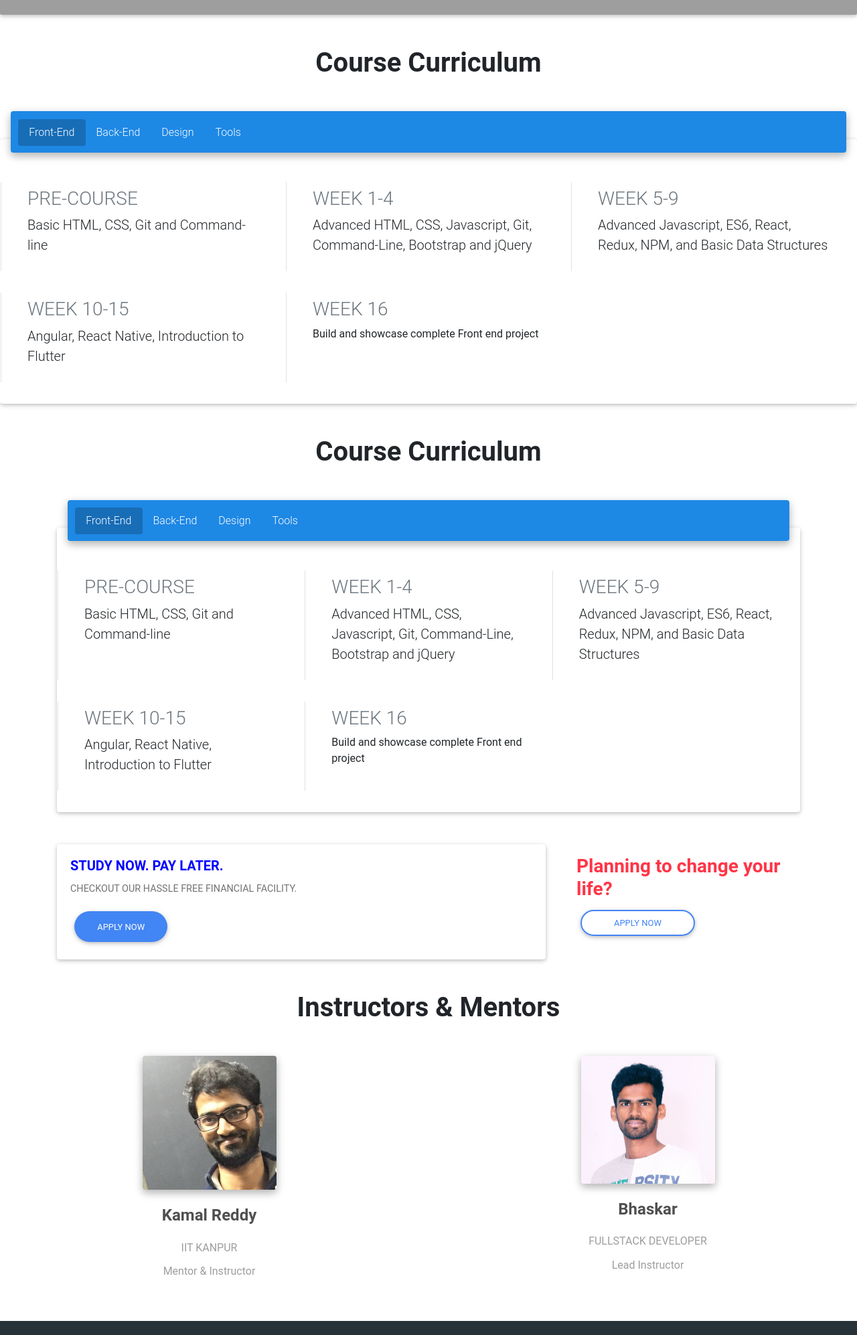
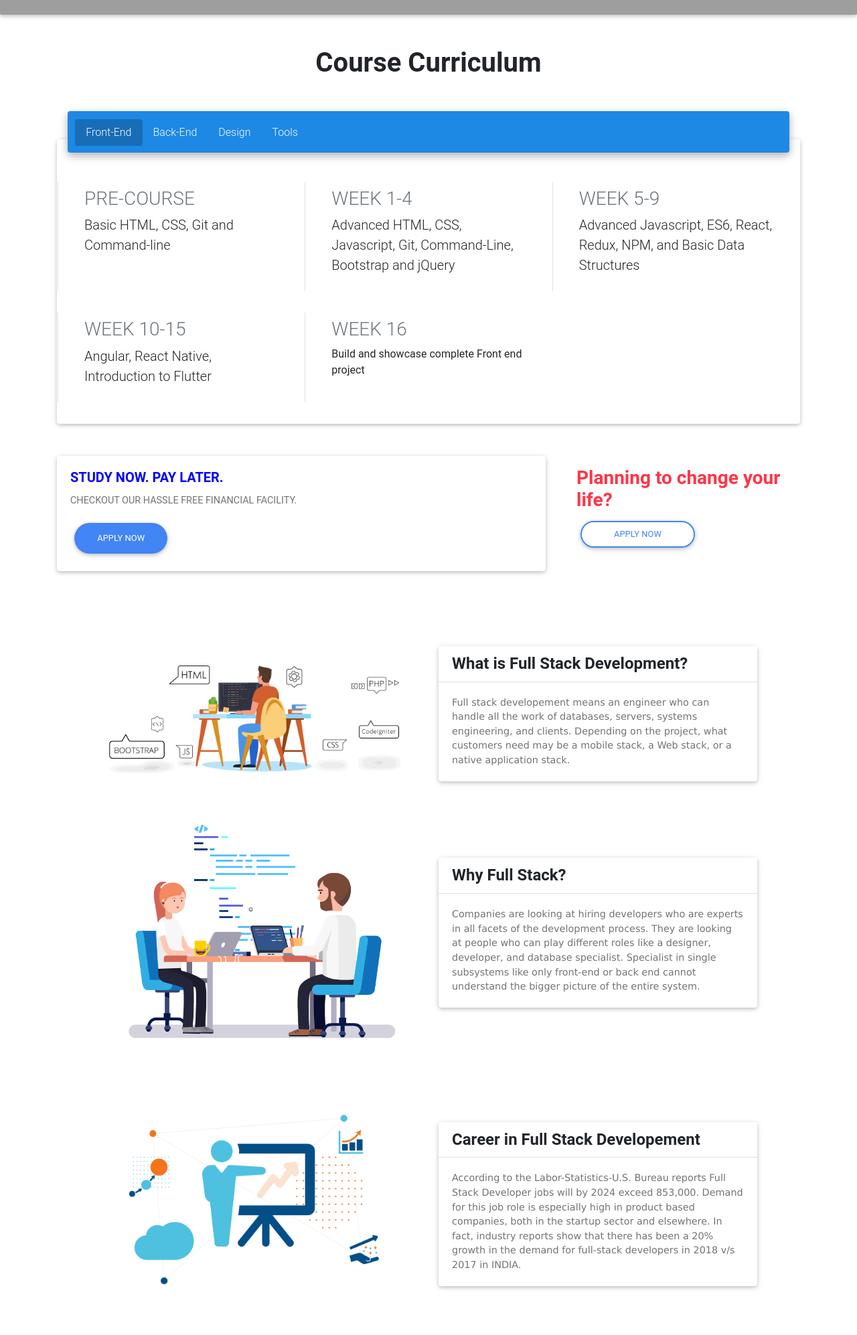
Before and after one commit to Chaitanyavsrk/knoowtech, a plain HTML site: page fullstack.html in a window 1280 px wide. Shown: the part 938-2932 px from the top of the page at 67% size. Drawn offline with nearby package versions, Linux system fonts and the light colour scheme; grey boxes are pictures that could not be loaded; a script that the page names is missing; a web font is replaced by a local one.

Commit message:
Major Changes

```diff
--- a/fullstack.html
+++ b/fullstack.html
@@ -154,6 +154,20 @@
           </div>
        </div>
 
+       <div>
+            <i class="fa fa-star-o prefix active"></i>
+            <label for="form10" class="active" >Mode of Course?</label>
+        <div class="form-check mb-3">
+            <input class="form-check-input" type="radio" id="radio7" name="cmethod" value="On">
+            <label class="form-check-label" for="radio7">Online</label>
+        </div>
+
+        <div class="form-check mb-3">
+            <input class="form-check-input" type="radio" id="radio8" name="cmethod" value="Off">
+            <label class="form-check-label" for="radio8">Offline</label>
+        </div>
+     </div>
+
           <div class="md-form form-sm">
                   <i class="fa fa-map-marker prefix active"></i>
                   <textarea type="text" id="form7" class="md-textarea mb-0" name="qualification"></textarea>
@@ -177,148 +191,6 @@
   </div>
     <!-- Apply Now End -->
     </header>
-
-    <section>
-        <h2 class="h1-responsive font-weight-bold my-5 text-center">Course Curriculum</h2>
-        <ul class="nav nav-tabs md-tabs blue darken-1 text-center" id="myTabMD" role="tablist">
-                <li class="nav-item">
-                  <a class="nav-link active" id="home-tab-md" data-toggle="tab" href="#home-md" role="tab" aria-controls="home-md"
-                    aria-selected="true">Front-End</a>
-                </li>
-                <li class="nav-item">
-                  <a class="nav-link" id="profile-tab-md" data-toggle="tab" href="#profile-md" role="tab" aria-controls="profile-md"
-                    aria-selected="false">Back-End</a>
-                </li>
-                <li class="nav-item">
-                        <a class="nav-link" id="design-tab-md" data-toggle="tab" href="#design-md" role="tab" aria-controls="design-md"
-                          aria-selected="false">Design</a>
-                      </li>
-                <li class="nav-item">
-                        <a class="nav-link" id="tools-tab-md" data-toggle="tab" href="#tools-md" role="tab" aria-controls="tools-md"
-                          aria-selected="false">Tools</a>
-                      </li>
-              </ul>
-              <div class="tab-content card pt-5" id="myTabContentMD">
-                <div class="tab-pane fade show active" id="home-md" role="tabpanel" aria-labelledby="home-tab-md">
-                  <div class="row">
-                        <div class="col-12 col-md-6 col-lg-4 border-left my-3">
-                                <div class="p-2 mx-3">
-                                    <h3 class="text-muted">PRE-COURSE</h3>
-                                    <p class="lead">Basic HTML, CSS, Git and Command-line</p>
-                                </div>
-                            </div>
-                            <div class="col-12 col-md-6 col-lg-4 border-left my-3">
-                                <div class="p-2 mx-3">
-                                    <h3 class="text-muted">WEEK 1-4</h3>
-                                    <p class="lead">Advanced HTML, CSS, Javascript, Git, Command-Line, Bootstrap and jQuery</p>
-                                </div>
-                            </div>
-                            <div class="col-12 col-md-6 col-lg-4 border-left my-3">
-                                <div class="p-2 mx-3">
-                                    <h3 class="text-muted">WEEK 5-9</h3>
-                                    <p class="lead">Advanced Javascript, ES6, React, Redux, NPM, and Basic Data Structures</p>
-                                </div>
-                            </div>
-                            <div class="col-12 col-md-6 col-lg-4 border-left my-3">
-                                <div class="p-2 mx-3">
-                                    <h3 class="text-muted">WEEK 10-15</h3>
-                                    <p class="lead">Angular, React Native, Introduction to Flutter</p>
-                                </div>
-                            </div>
-                            <div class="col-12 col-md-6 col-lg-4 border-left my-3">
-                                <div class="p-2 mx-3">
-                                    <h3 class="text-muted">WEEK 16</h3>
-                                    <p>Build and showcase complete Front end project</p>
-                                </div>
-                            </div>
-                  </div>
-                </div>
-                <div class="tab-pane fade" id="profile-md" role="tabpanel" aria-labelledby="profile-tab-md">
-                <div class="row">
-                        <div class="col-12 col-md-6 col-lg-4 border-left my-3">
-                                <div class="p-2 mx-3">
-                                    <h3 class="text-muted">WEEK 17-20</h3>
-                                    <p class="lead"> MongoDB, Spring, Advance Data Structures and Algorithms I</p>
-                                </div>
-                            </div>
-                            <div class="col-12 col-md-6 col-lg-4 border-left my-3">
-                                <div class="p-2 mx-3">
-                                    <h3 class="text-muted">WEEK 21-24</h3>
-                                    <p class="lead">Postgres, Node, Express, Servers  and Advance Data Structures and Algorithms II</p>
-
-                                </div>
-                            </div>
-                            <div class="col-12 col-md-6 col-lg-4 border-left my-3">
-                                <div class="p-2 mx-3">
-                                    <h3 class="text-muted">WEEK 25</h3>
-                                    <p class="lead">Build and showcase end to end Backend project</p>
-                                </div>
-                            </div>
-                            <div class="col-12 col-md-6 col-lg-4 border-left my-3">
-                                    <div class="p-2 mx-3">
-                                        <h3 class="text-muted">WEEK 26-29</h3>
-                                        <p class="lead">Coding challenges, Technical Interview workshop, Salary Negotiation Workshop, Live Projects,  Hiring Day</p>
-                                    </div>
-                                </div>
-                </div>
-                </div>
-                <div class="tab-pane fade" id="tools-md" role="tabpanel" aria-labelledby="tools-tab-md">
-                        <div class="row">
-                                <div class="col-12
-                                .
-                                col-md-6 col-lg-4  my-3">
-                                        <div class="p-4 mx-5">
-                                           <img src="images/aws.png" style="height: 120px" alt="amazon aws training">
-                                        </div>
-                                    </div>
-                                    <div class="col-12 col-md-6 col-lg-4  my-3">
-                                            <div class="p-2 mx-3">
-                                                <img src="images/googlecloud.jpeg" style="height: 120px" alt="google cloud">
-                                            </div>
-                                        </div>
-                                        <div class="col-12 col-md-6 col-lg-4  my-3">
-                                                <div class="p-2 mx-3">
-                                                    <img src="images/github.png" style="height: 120px" alt="google cloud">
-                                                </div>
-                                            </div>
-                                            <div class="col-12 col-md-6 col-lg-4  my-3">
-                                                    <div class="p-2 mx-5">
-                                                        <img src="images/netlify.png" style="height: 50px" alt="netlify">
-                                                    </div>
-                                                </div>
-                                                <div class="col-12 col-md-6 col-lg-4  my-3">
-                                                        <div class="p-2 mx-5">
-                                                            <img src="images/photoshop.png" style="height: 120px" alt="photoshop">
-                                                        </div>
-                                                    </div>
-                                                    <div class="col-12 col-md-6 col-lg-4  my-3">
-                                                            <div class="p-2 mx-3">
-                                                                <img src="images/xd.png" style="height: 120px" alt="Adobe XD">
-                                                            </div>
-                                                        </div>
-                              </div>
-                      </div>
-                      <div class="tab-pane fade" id="design-md" role="tabpanel" aria-labelledby="design-tab-md">
-                         <div class="row">
-                                <div class="col-12 col-md-6 col-lg-4 border-left my-3">
-                                        <div class="p-2 mx-3">
-                                            <h3 class="text-muted">WEEK 1-4</h3>
-                                            <p class="lead"> UI Design- Part I </p>
-                                        </div>
-                                    </div>
-                                    <div class="col-12 col-md-6 col-lg-4 border-left my-3">
-                                            <div class="p-2 mx-3">
-                                                <h3 class="text-muted">WEEK 5-9</h3>
-                                                <p class="lead"> UI Design- Part II </p>
-                                            </div>
-                                        </div>
-                              </div>
-                          </div>
-                         </div>
-              </div>
-</section>
-
-
    <div class="container">
     <section>
         <h2 class="h1-responsive font-weight-bold my-5 text-center">Course Curriculum</h2>
@@ -460,10 +332,6 @@
               </div>
     </section>
    </div>
-
-
-
-
 <section class="m-5">
         <div class="container ">
                 <div class="row">
@@ -484,18 +352,94 @@
                                         <div><a class="btn btn-outline-primary btn-rounded waves-effect px-5 py-2 " href="" type="button" data-toggle="modal" data-target="#modalContactForm">Apply Now</a></div>
                                     </div>
                               </div>
-                </div>
-</section>
+                           </div>
+                 </section>
 
-      <!-- Section: Team v.2 -->
+                 <div class="container py-5 my-5" id="intro">
+                        <section class="p-md-3 mx-md-5">
+                          <div class="row mb-5 d-flex align-items-center">
+                                <div class="col-md-6 col-lg-6">
+                                        <div class="view overlay rounded ">
+                                          <img src="images/gif1.gif" class="img-fluid"
+                                            alt="Sample project image" />
+                                        </div>
+                                      </div>
+                            <div class="col-lg-6 col-md-6">
+                              <div class="card">
+                                <div class="card-header white">
+                                  <h4 class="font-weight-bold mb-0">What is Full Stack Development?</h4>
+                                </div>
+                                <div class="card-body">
+                                  <p class="card-text" style="font-family: 'Lucida Sans', 'Lucida Sans Regular', 'Lucida Grande', 'Lucida Sans Unicode', Geneva, Verdana, sans-serif">
+                                    Full stack developement means an engineer who can handle all the work of
+                                    databases, servers, systems engineering, and clients.
+                                    Depending on the project, what customers need may be a mobile stack,
+                                    a Web stack, or a native application stack.
+                                  </p>
+                                </div>
+                              </div>
+                            </div>
+                          </div>
+                          <div class="row mb-5 d-flex align-items-center justify-content-end">
+                            <div class="col-md-6 col-lg-6">
+                              <div class="view overlay rounded">
+                                <img src="images/gif4.gif" class="img-fluid"
+                                  alt="Sample project image" />
+                              </div>
+                            </div>
+                            <div class="col-lg-6 col-md-6">
+                              <div class="card">
+                                <div class="card-header white">
+                                  <h4 class="font-weight-bold mb-0">Why Full Stack?</h4>
+                                </div>
+                                <div class="card-body">
+                                  <p class="card-text" style="font-family: 'Lucida Sans', 'Lucida Sans Regular', 'Lucida Grande', 'Lucida Sans Unicode', Geneva, Verdana, sans-serif">
+                                    Companies are looking at hiring developers who are experts in all facets of
+                                    the development process. They are looking at people who can play different
+                                    roles like a designer, developer, and database specialist. Specialist in single subsystems like only front-end or back end cannot understand
+                                    the bigger picture of the entire system.
+                                  </p>
+                                </div>
+                              </div>
+                            </div>
+
+                          </div>
+                          <div class="row d-flex align-items-center">
+                                <div class="col-md-6 col-lg-6">
+                                        <div class="view overlay rounded">
+                                          <img src="images/gif6.gif" class="img-fluid"
+                                            alt="Sample project image" />
+                                        </div>
+                                      </div>
+                            <div class="col-lg-6 col-md-6">
+                              <div class="card">
+                                <div class="card-header white">
+                                  <h4 class="font-weight-bold mb-0">Career in Full Stack Developement</h4>
+                                </div>
+                                <div class="card-body">
+                                  <p class="card-text" style="font-family: 'Lucida Sans', 'Lucida Sans Regular', 'Lucida Grande', 'Lucida Sans Unicode', Geneva, Verdana, sans-serif">
+                                    According to the Labor-Statistics-U.S. Bureau reports Full Stack Developer jobs will by 2024 exceed 853,000.
+                                    Demand for this job role is especially high in product based companies,
+                                    both in the startup sector and elsewhere. In fact, industry reports show that there has been a 20% growth in the demand for full-stack developers in 2018 v/s 2017 in INDIA.
+                                  </p>
+                                </div>
+                              </div>
+                            </div>
+                            </div>
+                          </div>
+                        </section>
+                      </div>
+
+
+<div class="container">
+
+       <!-- Section: Team v.2 -->
 <section class="team-section text-center my-5">
-
         <!-- Section heading -->
         <h2 class="h1-responsive font-weight-bold my-5">Instructors & Mentors</h2>
         <!-- Section description -->
         <!-- Grid row -->
         <div class="row text-center">
-
           <!-- Grid column -->
           <div class="col-md-6 mb-md-0 mb-5">
             <div class="avatar mx-auto">
@@ -506,7 +450,6 @@
             <h6 class=" grey-text mb-3"><strong>Mentor & Instructor</strong></h6>
           </div>
           <!-- Grid column -->
-
           <!-- Grid column -->
           <div class="col-md-6 mb-md-0 mb-5">
             <div class="avatar mx-auto">
@@ -516,35 +459,20 @@
             <h6 class="text-uppercase grey-text mb-3"><strong>FullStack Developer</strong></h6>
             <h6 class=" grey-text mb-3"><strong>Lead Instructor</strong></h6>
             <!--Email-->
-
           </div>
-          <!-- Grid column -->
-
-          <!-- Grid column -->
-          <!-- <div class="col-md-4">
-            <div class="avatar mx-auto">
-              <img src="https://mdbootstrap.com/img/Photos/Avatars/img%20(31).jpg" class="rounded z-depth-1-half" alt="Sample avatar">
-            </div>
-            <h4 class="font-weight-bold dark-grey-text my-4">Sarah Melyah</h4>
-            <h6 class="text-uppercase grey-text mb-3"><strong>Web Developer</strong></h6>
-
-          </div> -->
-          <!-- Grid column -->
-
         </div>
         <!-- Grid row -->
-
       </section>
       <!-- Section: Team v.2 -->
 
 
+</div>
+
+
     </section>
-
     <footer class="page-footer font-small special-color-dark pt-4">
-
             <!-- Footer Elements -->
             <div class="container">
-
                 <!-- Social buttons -->
                 <ul class="list-unstyled list-inline text-center">
                     <li class="list-inline-item">
@@ -572,8 +500,6 @@
             </div>
             <!-- Copyright -->
         </footer>
-
-
     <!-- <script src="https://kit.fontawesome.com/f21a69aecd.js"></script> -->
     <script src="https://code.jquery.com/jquery-3.3.1.min.js" integrity="sha256-FgpCb/KJQlLNfOu91ta32o/NMZxltwRo8QtmkMRdAu8="
     crossorigin="anonymous"></script>
@@ -583,6 +509,20 @@
     crossorigin="anonymous"></script>
     <script type="text/javascript" src="static/js/mdb.min.js"></script>
         <script type="text/javascript" src="https://botsrv.com/qb/widget/5doqer330DrR6ZL0/O1WwKE7lnXbd605j" async defer></script>
-
+<!-- WhatsHelp.io widget -->
+<script type="text/javascript">
+    (function () {
+        var options = {
+            whatsapp: "+919856722567", // WhatsApp number
+            call_to_action: "Message us", // Call to action
+            position: "left", // Position may be 'right' or 'left'
+        };
+        var proto = document.location.protocol, host = "getbutton.io", url = proto + "//static." + host;
+        var s = document.createElement('script'); s.type = 'text/javascript'; s.async = true; s.src = url + '/widget-send-button/js/init.js';
+        s.onload = function () { WhWidgetSendButton.init(host, proto, options); };
+        var x = document.getElementsByTagName('script')[0]; x.parentNode.insertBefore(s, x);
+    })();
+</script>
+<!-- /WhatsHelp.io widget -->
 </body>
 </html>
```
Also changed, not shown: index.html (+17 -3 lines), images/gif1.gif (added), images/gif2.gif (added), images/gif4.gif (added), images/gif5.gif (added), images/gif6.gif (added), 1 other file.
